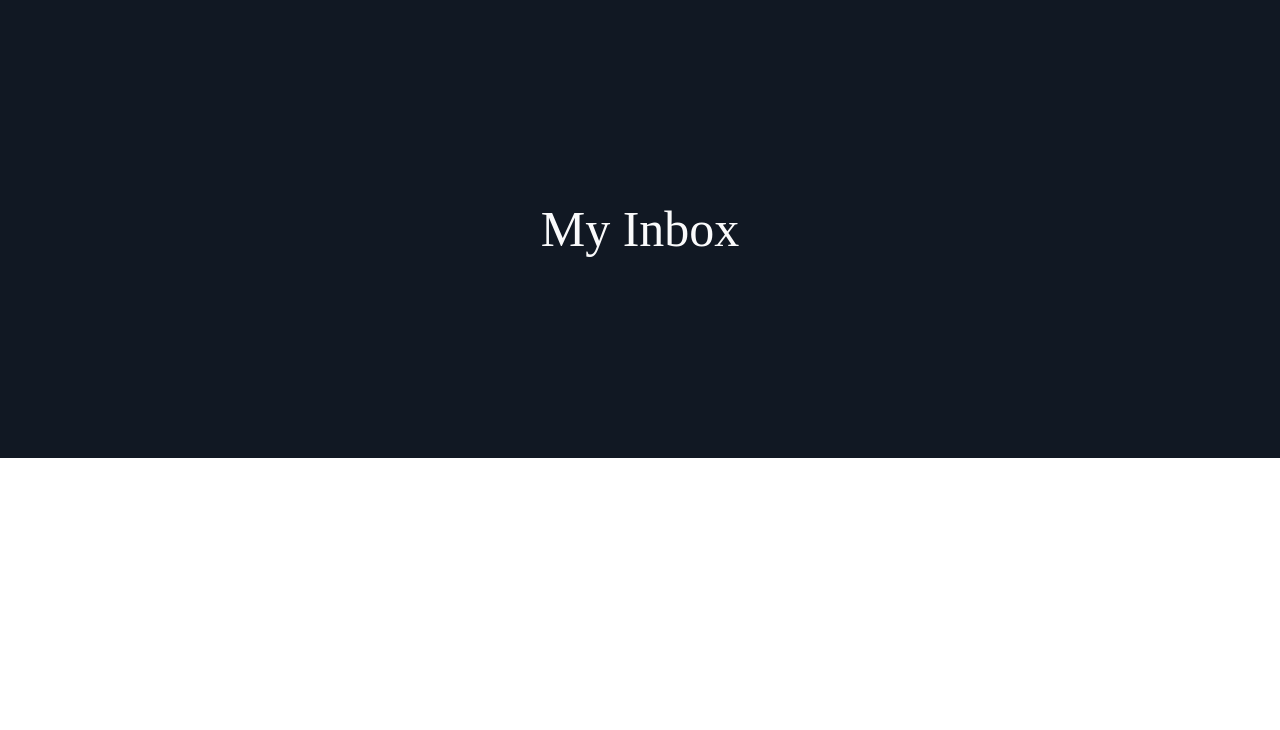
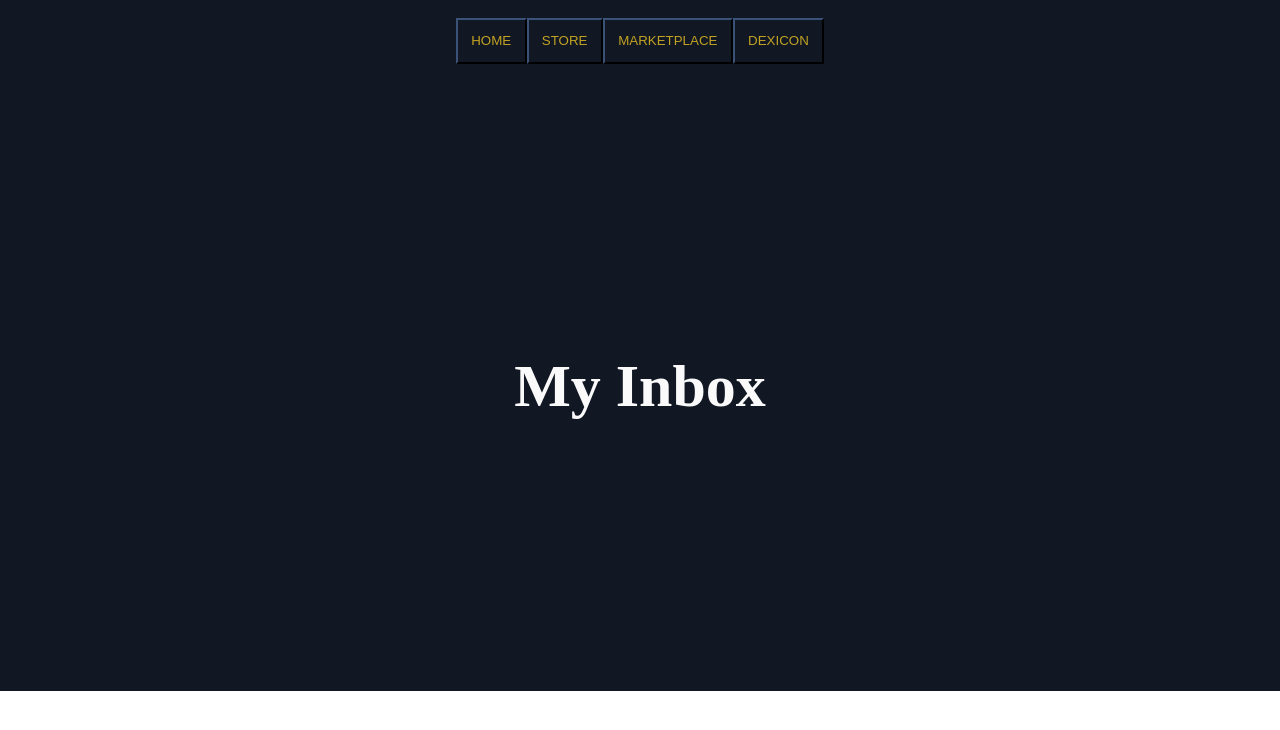
Before and after one commit to Stormo1088/Swoop-Code-Interview, a Next.js app in the folder with-styled-components-app/: page / in a window 1280 px wide. Shown: the top 730 px of the page. Built offline with nearby package versions, Linux system fonts and the light colour scheme.

Commit message:
header + StyledButtons

```diff
--- a/with-styled-components-app/components/Container.styled.tsx
+++ b/with-styled-components-app/components/styles/Button.styled.tsx
@@ -1,10 +1,10 @@
 import { text } from "node:stream/consumers";
 import styled from "styled-components";
 
-export const Container = styled.div`
-    padding: 4em;
+export const StyledButton = styled.button`
+    padding: 1em;
     background: ${({ theme }) => theme.colors.darkblue};
-    font-size: 50px;
-    color: ${({ theme }) => theme.colors.white};
+    border-color: ${({ theme }) => theme.colors.darkblue};
+    color: ${({ theme }) => theme.colors.yellow};
     text-align: center;
 `;
--- /dev/null
+++ b/with-styled-components-app/components/styles/Container.styled.tsx
@@ -0,0 +1,11 @@
+import { text } from "node:stream/consumers";
+import styled from "styled-components";
+
+export const Container = styled.div`
+    padding: 4em;
+    background: ${({ theme }) => theme.colors.darkblue};
+    font-size: 50px;
+    border: 0cm;
+    color: ${({ theme }) => theme.colors.white};
+    text-align: center;
+`;
--- /dev/null
+++ b/with-styled-components-app/components/styles/Header.styled.tsx
@@ -0,0 +1,10 @@
+import { text } from "node:stream/consumers";
+import styled from "styled-components";
+
+export const StyledHeader = styled.header`
+    padding: 1em;
+    background: ${({ theme }) => theme.colors.darkblue};
+    font-size: 18px;
+    color: ${({ theme }) => theme.colors.yellow};
+    text-align: center;
+`
--- /dev/null
+++ b/with-styled-components-app/components/styles/Title.styled.tsx
@@ -0,0 +1,9 @@
+import { text } from "node:stream/consumers";
+import styled from "styled-components";
+
+export const StyledTitle = styled.div`
+    padding: 1em;
+    font-size: 30px;
+    color: ${({ theme }) => theme.colors.white};
+    text-align: center;
+`;
--- a/with-styled-components-app/pages/index.tsx
+++ b/with-styled-components-app/pages/index.tsx
@@ -1,11 +1,22 @@
 import styled from 'styled-components'
-import { Container } from '../components/Container.styled'
+import { Container } from '../components/styles/Container.styled'
+import { StyledHeader } from '../components/styles/Header.styled';
+import { StyledTitle } from '../components/styles/Title.styled';
+import { StyledButton } from '../components/styles/Button.styled';
 
 export default function Home() {
   return (
     <>
+      <StyledHeader>
+        <StyledButton>HOME</StyledButton>
+        <StyledButton>STORE</StyledButton>
+        <StyledButton>MARKETPLACE</StyledButton>
+        <StyledButton>DEXICON</StyledButton>
+      </StyledHeader>
       <Container>
-        My Inbox
+        <StyledTitle>
+          <h1>My Inbox</h1>
+        </StyledTitle>
       </Container>
       </>
     );
```
